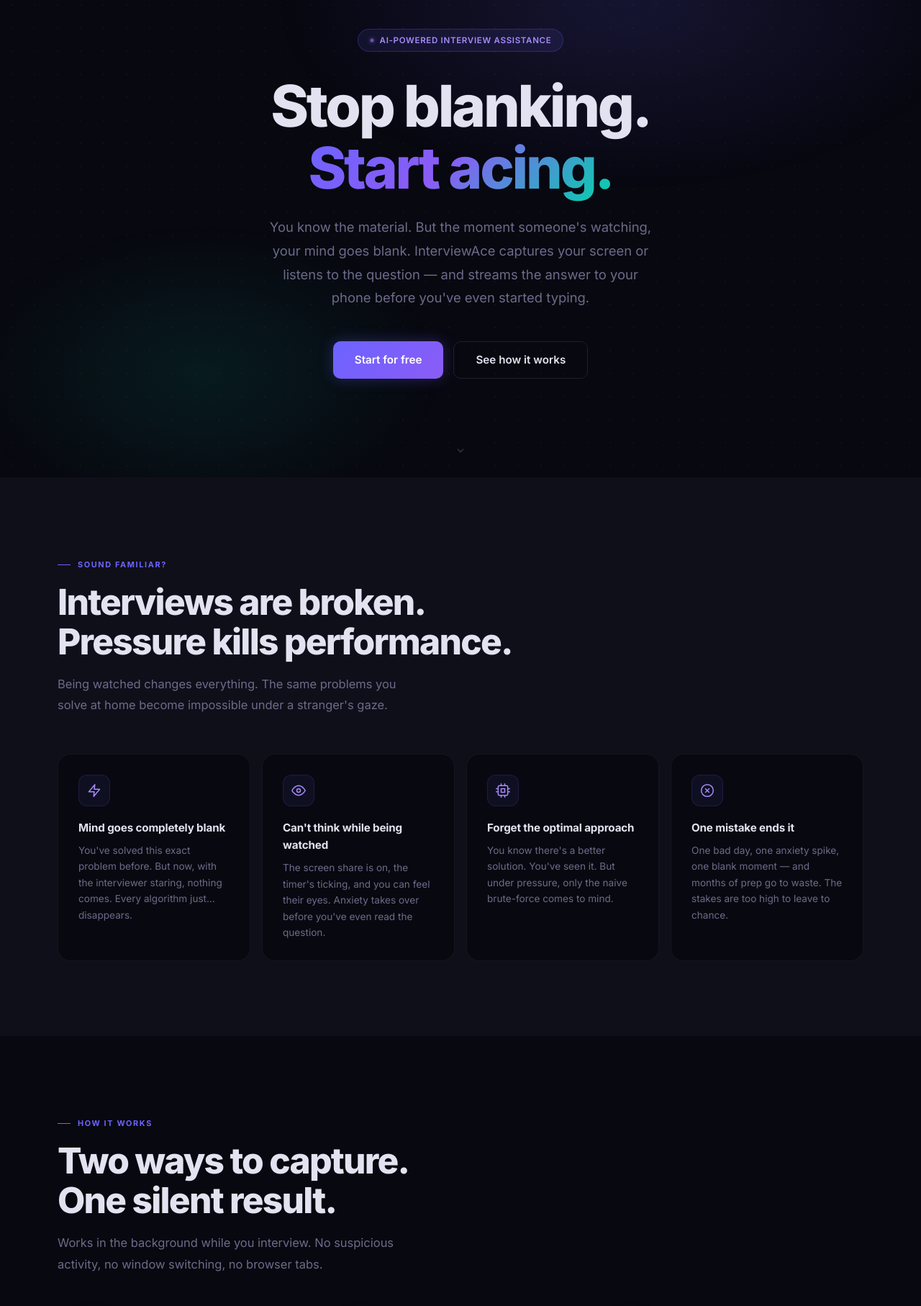
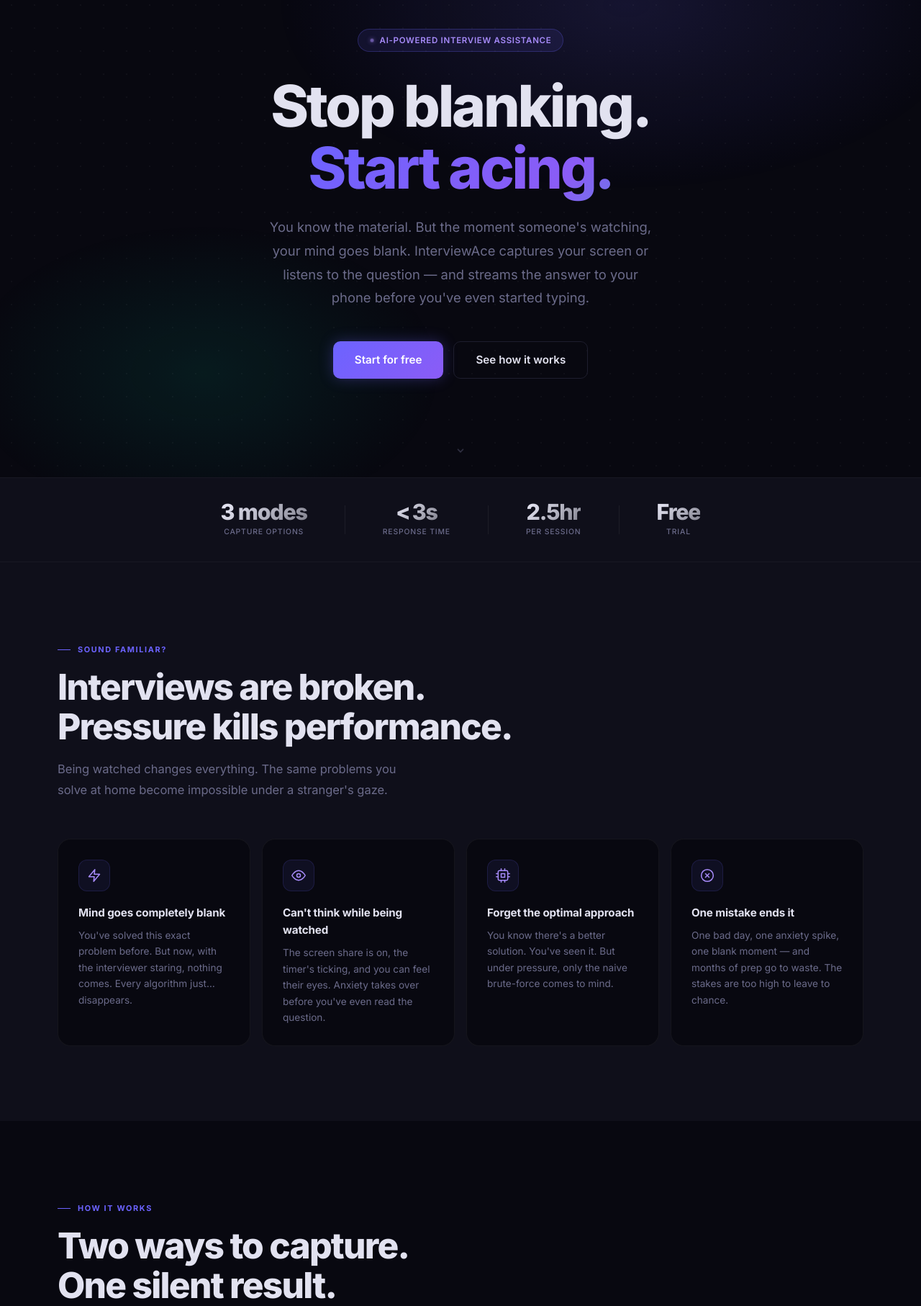
Before and after one commit to cjcol01/interview-us-too, a FastAPI app: page / in a window 1280 px wide. Shown: the part 137-1951 px from the top of the page at 72% size. Run offline with FastAPI, Linux system fonts and the light colour scheme; parts of the project's set-up code (start-up, migrations or seed data) failed here and were passed over.

Commit message:
further landing page polish

```diff
--- a/css/landing.css
+++ b/css/landing.css
@@ -226,6 +226,8 @@
   padding: 28px;
   transition: border-color 0.25s, transform 0.25s;
   cursor: default;
+  position: relative;
+  overflow: hidden;
 }
 .pain-card:hover {
   border-color: rgba(108,99,255,0.35);
@@ -1323,3 +1345,114 @@
   .demo-tabs { gap: 6px; }
   .demo-tab { font-size: 0.72rem; padding: 7px 12px; }
 }
+
+/* ── Scroll Entrance Animations ── */
+.reveal {
+  opacity: 0;
+  transform: translateY(24px);
+  transition: opacity 0.6s cubic-bezier(0.16,1,0.3,1), transform 0.6s cubic-bezier(0.16,1,0.3,1);
+}
+.reveal.visible {
+  opacity: 1;
+  transform: none;
+}
+.pain-grid .reveal:nth-child(2) { transition-delay: 0.08s; }
+.pain-grid .reveal:nth-child(3) { transition-delay: 0.16s; }
+.pain-grid .reveal:nth-child(4) { transition-delay: 0.24s; }
+.steps .reveal:nth-child(2) { transition-delay: 0.1s; }
+.steps .reveal:nth-child(3) { transition-delay: 0.2s; }
+.features-bento .reveal:nth-child(2) { transition-delay: 0.06s; }
+.features-bento .reveal:nth-child(3) { transition-delay: 0.12s; }
+.features-bento .reveal:nth-child(4) { transition-delay: 0.18s; }
+.features-bento .reveal:nth-child(5) { transition-delay: 0.24s; }
+.features-bento .reveal:nth-child(6) { transition-delay: 0.30s; }
+.referral-rewards .reveal:nth-child(2) { transition-delay: 0.08s; }
+.referral-rewards .reveal:nth-child(3) { transition-delay: 0.16s; }
+.referral-visual .reveal:nth-child(2) { transition-delay: 0.08s; }
+.referral-visual .reveal:nth-child(3) { transition-delay: 0.16s; }
+.pricing-grid .reveal:nth-child(2) { transition-delay: 0.1s; }
+
+/* ── Cursor-Tracking Card Spotlight ── */
+.pain-card, .feature {
+  --mx: 50%; --my: 50%;
+}
+.pain-card::before, .feature::before {
+  content: '';
+  position: absolute;
+  inset: 0;
+  border-radius: inherit;
+  background: radial-gradient(400px circle at var(--mx) var(--my), rgba(108,99,255,0.08), transparent 70%);
+  opacity: 0;
+  transition: opacity 0.35s;
+  pointer-events: none;
+  z-index: 0;
+}
+.pain-card:hover::before { opacity: 1; }
+.feature:hover::before { opacity: 1; }
+.pain-card > *, .feature > * { position: relative; z-index: 1; }
+
+/* ── Stats Strip ── */
+.stats-strip {
+  display: flex;
+  align-items: center;
+  justify-content: center;
+  padding: 32px 24px;
+  background: var(--surface);
+  border-top: 1px solid rgba(255,255,255,0.04);
+  border-bottom: 1px solid rgba(255,255,255,0.04);
+}
+.stat-item {
+  display: flex;
+  flex-direction: column;
+  align-items: center;
+  gap: 5px;
+  padding: 0 52px;
+  text-align: center;
+}
+.stat-num {
+  font-size: 1.9rem;
+  font-weight: 800;
+  letter-spacing: -0.04em;
+  line-height: 1;
+  background: linear-gradient(135deg, var(--text) 10%, rgba(226,226,240,0.55) 100%);
+  -webkit-background-clip: text;
+  -webkit-text-fill-color: transparent;
+  background-clip: text;
+}
+.stat-label {
+  font-size: 0.65rem;
+  color: var(--muted);
+  font-weight: 500;
+  letter-spacing: 0.08em;
+  text-transform: uppercase;
+}
+.stat-div {
+  width: 1px;
+  height: 40px;
+  background: rgba(255,255,255,0.06);
+  flex-shrink: 0;
+}
+@media (max-width: 640px) {
+  .stats-strip { flex-wrap: wrap; gap: 28px; padding: 28px 20px; }
+  .stat-div { display: none; }
+  .stat-item { padding: 0 16px; }
+}
+
+/* ── Hero Gradient Shimmer ── */
+.hero h1 span {
+  background-size: 200% auto;
+  animation: shimmer 2.5s ease-out forwards;
+}
+@keyframes shimmer {
+  0%   { background-position: 0% center; }
+  100% { background-position: 200% center; }
+}
+@media (prefers-reduced-motion: reduce) { .hero h1 span { animation: none; } }
+
+/* ── Pricing Card Breathing Glow ── */
+@keyframes plan-glow {
+  0%, 100% { box-shadow: 0 0 0 1px rgba(108,99,255,0.45), 0 0 28px rgba(108,99,255,0.12); }
+  50%       { box-shadow: 0 0 0 1px rgba(108,99,255,0.7),  0 0 52px rgba(108,99,255,0.24); }
+}
+.plan.featured { animation: plan-glow 3.5s ease-in-out infinite; }
+@media (prefers-reduced-motion: reduce) { .plan.featured { animation: none; } }
--- a/templates/landing.html
+++ b/templates/landing.html
@@ -21,7 +21,7 @@
       <a class="btn btn-primary" href="/app">Go to app</a>
       {% else %}
       <a class="btn btn-outline" href="/login">Sign in</a>
-      <a class="btn btn-primary" href="/login">Get started</a>
+      <a class="btn btn-primary" href="/login?register=1">Get started</a>
       {% endif %}
     </div>
   </nav>
@@ -39,7 +39,7 @@
         {% if user %}
         <a class="btn btn-primary btn-lg" href="/app">Go to app</a>
         {% else %}
-        <a class="btn btn-primary btn-lg" href="/login">Start for free</a>
+        <a class="btn btn-primary btn-lg" href="/login?register=1">Start for free</a>
         {% endif %}
         <a class="btn btn-outline btn-lg" href="#how-it-works">See how it works</a>
       </div>
@@ -51,15 +51,38 @@
     </div>
   </section>
 
+  <!-- Stats Strip -->
+  <div class="stats-strip reveal">
+    <div class="stat-item">
+      <span class="stat-num" data-count="3" data-suffix=" modes">3 modes</span>
+      <span class="stat-label">capture options</span>
+    </div>
+    <div class="stat-div"></div>
+    <div class="stat-item">
+      <span class="stat-num">&lt;&thinsp;3s</span>
+      <span class="stat-label">response time</span>
+    </div>
+    <div class="stat-div"></div>
+    <div class="stat-item">
+      <span class="stat-num" data-count="2.5" data-suffix="hr">2.5hr</span>
+      <span class="stat-label">per session</span>
+    </div>
+    <div class="stat-div"></div>
+    <div class="stat-item">
+      <span class="stat-num">Free</span>
+      <span class="stat-label">trial</span>
+    </div>
+  </div>
+
   <!-- Pain Points -->
   <section class="pain">
     <div class="container">
-      <div class="section-label">Sound familiar?</div>
-      <h2>Interviews are broken.<br>Pressure kills performance.</h2>
-      <p class="section-sub">Being watched changes everything. The same problems you solve at home become impossible under a stranger's gaze.</p>
+      <div class="section-label reveal">Sound familiar?</div>
+      <h2 class="reveal">Interviews are broken.<br>Pressure kills performance.</h2>
+      <p class="section-sub reveal">Being watched changes everything. The same problems you solve at home become impossible under a stranger's gaze.</p>
 
       <div class="pain-grid">
-        <div class="pain-card">
+        <div class="pain-card reveal">
           <div class="pain-icon">
             <svg width="20" height="20" viewBox="0 0 24 24" fill="none" stroke="currentColor" stroke-width="1.8" stroke-linecap="round" stroke-linejoin="round">
               <path d="M13 2L3 14h9l-1 8 10-12h-9l1-8z"/>
@@ -68,7 +91,7 @@
           <h3>Mind goes completely blank</h3>
           <p>You've solved this exact problem before. But now, with the interviewer staring, nothing comes. Every algorithm just&hellip; disappears.</p>
         </div>
-        <div class="pain-card">
+        <div class="pain-card reveal">
           <div class="pain-icon">
             <svg width="20" height="20" viewBox="0 0 24 24" fill="none" stroke="currentColor" stroke-width="1.8" stroke-linecap="round" stroke-linejoin="round">
               <path d="M1 12s4-8 11-8 11 8 11 8-4 8-11 8-11-8-11-8z"/>
@@ -78,7 +101,7 @@
           <h3>Can't think while being watched</h3>
           <p>The screen share is on, the timer's ticking, and you can feel their eyes. Anxiety takes over before you've even read the question.</p>
         </div>
-        <div class="pain-card">
+        <div class="pain-card reveal">
           <div class="pain-icon">
             <svg width="20" height="20" viewBox="0 0 24 24" fill="none" stroke="currentColor" stroke-width="1.8" stroke-linecap="round" stroke-linejoin="round">
               <rect x="4" y="4" width="16" height="16" rx="2"/>
@@ -92,7 +115,7 @@
           <h3>Forget the optimal approach</h3>
           <p>You know there's a better solution. You've seen it. But under pressure, only the naive brute-force comes to mind.</p>
         </div>
-        <div class="pain-card">
+        <div class="pain-card reveal">
           <div class="pain-icon">
             <svg width="20" height="20" viewBox="0 0 24 24" fill="none" stroke="currentColor" stroke-width="1.8" stroke-linecap="round" stroke-linejoin="round">
               <circle cx="12" cy="12" r="10"/>
@@ -110,26 +133,26 @@
   <!-- How it works -->
   <section id="how-it-works">
     <div class="container">
-      <div class="section-label">How it works</div>
-      <h2>Two ways to capture.<br>One silent result.</h2>
-      <p class="section-sub">Works in the background while you interview. No suspicious activity, no window switching, no browser tabs.</p>
+      <div class="section-label reveal">How it works</div>
+      <h2 class="reveal">Two ways to capture.<br>One silent result.</h2>
+      <p class="section-sub reveal">Works in the background while you interview. No suspicious activity, no window switching, no browser tabs.</p>
 
       <div class="steps">
-        <div class="step">
+        <div class="step reveal">
           <div class="step-num">1</div>
           <div>
             <h3>Tap or hold a hidden hotkey</h3>
             <p><strong>Tap</strong> to capture your screen instantly &mdash; intercepted at the OS level, invisible to screen-monitoring software. <strong>Hold</strong> while the interviewer speaks and release to send their words straight to AI.</p>
           </div>
         </div>
-        <div class="step">
+        <div class="step reveal">
           <div class="step-num">2</div>
           <div>
             <h3>AI reads or listens</h3>
             <p>For screenshots, Claude reads the problem, detects the language, and generates a solution with complexity analysis. For voice, Whisper transcribes first, then Claude reasons through it &mdash; same output, hands-free input.</p>
           </div>
         </div>
-        <div class="step">
+        <div class="step reveal">
           <div class="step-num">3</div>
           <div>
             <h3>Answer streams to your phone</h3>
@@ -143,9 +166,9 @@
   <!-- Demo -->
   <section class="demo" id="demo">
     <div class="container">
-      <div class="section-label">See it in action</div>
-      <h2>The interview continues.<br><span style="background:linear-gradient(135deg,var(--accent),#8b5cf6,var(--accent2));-webkit-background-clip:text;-webkit-text-fill-color:transparent;background-clip:text;">The answer's already there.</span></h2>
-      <p class="section-sub">Three ways to use it &mdash; all streaming to your phone while you stay focused.</p>
+      <div class="section-label reveal">See it in action</div>
+      <h2 class="reveal">The interview continues.<br><span style="background:linear-gradient(135deg,var(--accent),#8b5cf6,var(--accent2));-webkit-background-clip:text;-webkit-text-fill-color:transparent;background-clip:text;">The answer's already there.</span></h2>
+      <p class="section-sub reveal">Three ways to use it &mdash; all streaming to your phone while you stay focused.</p>
 
       <!-- Scenario tabs -->
       <div class="demo-tabs">
@@ -619,13 +642,13 @@
   <!-- Features Bento -->
   <section class="features" id="features">
     <div class="container">
-      <div class="section-label">Features</div>
-      <h2>Everything you need.<br>Nothing they'll notice.</h2>
+      <div class="section-label reveal">Features</div>
+      <h2 class="reveal">Everything you need.<br>Nothing they'll notice.</h2>
 
       <div class="features-bento">
 
         <!-- feat-a: Undetectable — 2-col wide -->
-        <div class="feature feat-a">
+        <div class="feature feat-a reveal">
           <div class="feature-icon">
             <svg width="20" height="20" viewBox="0 0 24 24" fill="none" stroke="currentColor" stroke-width="1.8" stroke-linecap="round" stroke-linejoin="round">
               <path d="M12 22s8-4 8-10V5l-8-3-8 3v7c0 6 8 10 8 10z"/>
@@ -644,7 +667,7 @@
         </div>
 
         <!-- feat-b: Streams to phone -->
-        <div class="feature feat-b">
+        <div class="feature feat-b reveal">
           <div class="feature-icon">
             <svg width="20" height="20" viewBox="0 0 24 24" fill="none" stroke="currentColor" stroke-width="1.8" stroke-linecap="round" stroke-linejoin="round">
               <rect x="5" y="2" width="14" height="20" rx="2"/>
@@ -657,7 +680,7 @@
         </div>
 
         <!-- feat-c: Screen or voice -->
-        <div class="feature feat-c">
+        <div class="feature feat-c reveal">
           <div class="feature-icon">
             <svg width="20" height="20" viewBox="0 0 24 24" fill="none" stroke="currentColor" stroke-width="1.8" stroke-linecap="round" stroke-linejoin="round">
               <path d="M12 1a3 3 0 0 0-3 3v8a3 3 0 0 0 6 0V4a3 3 0 0 0-3-3z"/>
@@ -672,7 +695,7 @@
         </div>
 
         <!-- feat-d: Instant replay -->
-        <div class="feature feat-d">
+        <div class="feature feat-d reveal">
           <div class="feature-icon">
             <svg width="20" height="20" viewBox="0 0 24 24" fill="none" stroke="currentColor" stroke-width="1.8" stroke-linecap="round" stroke-linejoin="round">
               <polyline points="1 4 1 10 7 10"/>
@@ -685,7 +708,7 @@
         </div>
 
         <!-- feat-e: Smart analysis — 2-col wide -->
-        <div class="feature feat-e">
+        <div class="feature feat-e reveal">
           <div class="feature-icon">
             <svg width="20" height="20" viewBox="0 0 24 24" fill="none" stroke="currentColor" stroke-width="1.8" stroke-linecap="round" stroke-linejoin="round">
               <polyline points="22 12 18 12 15 21 9 3 6 12 2 12"/>
@@ -697,7 +720,7 @@
         </div>
 
         <!-- feat-f: Live calls + recorded tests -->
-        <div class="feature feat-f">
+        <div class="feature feat-f reveal">
           <div class="feature-icon">
             <svg width="20" height="20" viewBox="0 0 24 24" fill="none" stroke="currentColor" stroke-width="1.8" stroke-linecap="round" stroke-linejoin="round">
               <path d="M15 10l4.553-2.277A1 1 0 0 1 21 8.618v6.764a1 1 0 0 1-1.447.894L15 14"/>
@@ -716,13 +739,13 @@
   <!-- Referral -->
   <section id="referral" class="referral">
     <div class="container">
-      <div class="section-label">Refer &amp; earn</div>
-      <h2>Share the edge.<br>Get rewarded.</h2>
-      <p class="section-sub">Invite a friend to InterviewAce. Every time they buy, you both earn &mdash; no limits on referrals.</p>
+      <div class="section-label reveal">Refer &amp; earn</div>
+      <h2 class="reveal">Share the edge.<br>Get rewarded.</h2>
+      <p class="section-sub reveal">Invite a friend to InterviewAce. Every time they buy, you both earn &mdash; no limits on referrals.</p>
 
       <div class="referral-inner">
         <div class="referral-rewards">
-          <div class="reward-row">
+          <div class="reward-row reveal">
             <div class="reward-icon green">
               <svg width="16" height="16" viewBox="0 0 24 24" fill="none" stroke="currentColor" stroke-width="2" stroke-linecap="round" stroke-linejoin="round">
                 <path d="M13 2L3 14h9l-1 8 10-12h-9l1-8z"/>
@@ -735,7 +758,7 @@
             <div class="reward-amount">+£2</div>
           </div>
 
-          <div class="reward-row">
+          <div class="reward-row reveal">
             <div class="reward-icon green">
               <svg width="16" height="16" viewBox="0 0 24 24" fill="none" stroke="currentColor" stroke-width="2" stroke-linecap="round" stroke-linejoin="round">
                 <polyline points="17 1 21 5 17 9"/>
@@ -751,7 +774,7 @@
             <div class="reward-amount">+£3</div>
           </div>
 
-          <div class="reward-row">
+          <div class="reward-row reveal">
             <div class="reward-icon purple">
               <svg width="16" height="16" viewBox="0 0 24 24" fill="none" stroke="currentColor" stroke-width="2" stroke-linecap="round" stroke-linejoin="round">
                 <polyline points="20 12 20 22 4 22 4 12"/>
@@ -773,24 +796,24 @@
             Get your referral link &rarr;
           </a>
           {% else %}
-          <a class="btn btn-primary" href="/login" style="align-self:flex-start;margin-top:8px;">
+          <a class="btn btn-primary" href="/login?register=1" style="align-self:flex-start;margin-top:8px;">
             Sign up to refer friends &rarr;
           </a>
           {% endif %}
         </div>
 
         <div class="referral-visual">
-          <div class="flow-card">
+          <div class="flow-card reveal">
             <h3>£5</h3>
             <p>maximum credit per referral you earn</p>
           </div>
           <div class="flow-divider"><span>and</span></div>
-          <div class="flow-card">
+          <div class="flow-card reveal">
             <h3>&#8734;</h3>
             <p>no limit on how many friends you refer</p>
           </div>
           <div class="flow-divider"><span>plus</span></div>
-          <div class="flow-card" style="border-color:rgba(0,212,170,0.18);background:linear-gradient(160deg,rgba(0,212,170,0.04),var(--surface));">
+          <div class="flow-card reveal" style="border-color:rgba(0,212,170,0.18);background:linear-gradient(160deg,rgba(0,212,170,0.04),var(--surface));">
             <h3 style="font-size:1rem;font-weight:700;background:none;-webkit-text-fill-color:var(--text);">Credits apply to your next bill automatically</h3>
             <p style="margin-top:6px;">No voucher codes, no manual redemption</p>
           </div>
@@ -802,12 +825,12 @@
   <!-- Pricing -->
   <section id="pricing">
     <div class="container">
-      <div class="section-label">Pricing</div>
-      <h2>Start free. Pay when it matters.</h2>
-      <p class="section-sub">Try a free 10-minute trial session with no card needed. Upgrade when you're ready.</p>
+      <div class="section-label reveal">Pricing</div>
+      <h2 class="reveal">Start free. Pay when it matters.</h2>
+      <p class="section-sub reveal">Try a free 10-minute trial session with no card needed. Upgrade when you're ready.</p>
 
       <div class="pricing-grid">
-        <div class="plan">
+        <div class="plan reveal">
           <div class="plan-name">Sessions</div>
           <div class="plan-price">£2 <span>/ 2 sessions</span></div>
           <div style="font-size:0.7rem;color:#a78bfa;margin-bottom:8px;font-weight:500;">Introductory offer &mdash; usually £15 for 3 sessions</div>
@@ -818,10 +841,10 @@
             <li>Instant replay</li>
             <li>Sessions never expire</li>
           </ul>
-          <a class="btn btn-outline" href="/login" style="width:100%;justify-content:center;">Get started</a>
+          <a class="btn btn-outline" href="/login?register=1" style="width:100%;justify-content:center;">Get started</a>
         </div>
 
-        <div class="plan featured">
+        <div class="plan featured reveal">
           <div class="plan-badge">Most popular</div>
           <div class="plan-name">Unlimited</div>
           <div class="plan-price">£25 <span>/ month</span></div>
@@ -832,7 +855,7 @@
             <li>Instant replay</li>
             <li>Cancel anytime</li>
           </ul>
-          <a class="btn btn-primary" href="/login" style="width:100%;justify-content:center;">Start unlimited</a>
+          <a class="btn btn-primary" href="/login?register=1" style="width:100%;justify-content:center;">Start unlimited</a>
         </div>
       </div>
 
@@ -840,23 +863,91 @@
         {% if user %}
         <a href="/app" style="color:var(--accent);text-decoration:none;">Go to your dashboard &rarr;</a>
         {% else %}
-        No card needed to try &mdash; <a href="/login" style="color:var(--accent);text-decoration:none;">start with a free 10-minute session &rarr;</a>
+        No card needed to try &mdash; <a href="/login?register=1" style="color:var(--accent);text-decoration:none;">start with a free 10-minute session &rarr;</a>
         {% endif %}
       </p>
     </div>
   </section>
 
   <!-- CTA Banner -->
-  <div class="cta-banner">
+  <div class="cta-banner reveal">
     <div class="section-label">Get started today</div>
     <h2>Your next interview<br>doesn't have to be a gamble.</h2>
     <p>Join developers who stopped leaving it to chance.</p>
     {% if user %}
     <a class="btn btn-primary btn-lg" href="/app">Go to app</a>
     {% else %}
-    <a class="btn btn-primary btn-lg" href="/login">Create your free account</a>
+    <a class="btn btn-primary btn-lg" href="/login?register=1">Create your free account</a>
     {% endif %}
   </div>
+
+  <script>
+  (function () {
+    var noMotion = window.matchMedia('(prefers-reduced-motion: reduce)').matches;
+
+    /* ── Scroll Entrance Animations ── */
+    if (!noMotion && 'IntersectionObserver' in window) {
+      var revealObs = new IntersectionObserver(function (entries) {
+        entries.forEach(function (e) {
+          if (e.isIntersecting) {
+            e.target.classList.add('visible');
+            revealObs.unobserve(e.target);
+          }
+        });
+      }, { threshold: 0.1 });
+      document.querySelectorAll('.reveal').forEach(function (el) {
+        revealObs.observe(el);
+      });
+    } else {
+      document.querySelectorAll('.reveal').forEach(function (el) {
+        el.classList.add('visible');
+      });
+    }
+
+    /* ── Cursor-Tracking Card Spotlight ── */
+    if (!noMotion) {
+      document.querySelectorAll('.pain-card, .feature').forEach(function (card) {
+        card.addEventListener('mousemove', function (e) {
+          var r = card.getBoundingClientRect();
+          card.style.setProperty('--mx', (e.clientX - r.left) + 'px');
+          card.style.setProperty('--my', (e.clientY - r.top) + 'px');
+        });
+      });
+    }
+
+    /* ── Stats Strip Count-Up ── */
+    function countUp(el, target, suffix, duration) {
+      var isDecimal = target % 1 !== 0;
+      var start = 0;
+      var startTime = null;
+      function step(ts) {
+        if (!startTime) startTime = ts;
+        var prog = Math.min((ts - startTime) / duration, 1);
+        var ease = 1 - Math.pow(1 - prog, 3);
+        var val = start + (target - start) * ease;
+        el.textContent = (isDecimal ? val.toFixed(1) : Math.round(val)) + suffix;
+        if (prog < 1) requestAnimationFrame(step);
+        else el.textContent = (isDecimal ? target.toFixed(1) : target) + suffix;
+      }
+      requestAnimationFrame(step);
+    }
+
+    var statsStrip = document.querySelector('.stats-strip');
+    if (statsStrip && 'IntersectionObserver' in window) {
+      var statsObs = new IntersectionObserver(function (entries) {
+        if (entries[0].isIntersecting) {
+          statsStrip.querySelectorAll('.stat-num[data-count]').forEach(function (el) {
+            var target = parseFloat(el.getAttribute('data-count'));
+            var suffix = el.getAttribute('data-suffix') || '';
+            if (!noMotion) countUp(el, target, suffix, 900);
+          });
+          statsObs.disconnect();
+        }
+      }, { threshold: 0.5 });
+      statsObs.observe(statsStrip);
+    }
+  })();
+  </script>
 
   <!-- Footer -->
   <footer>
@@ -869,7 +960,7 @@
       <a href="/settings" style="color:var(--muted);font-size:0.82rem;text-decoration:none;">Settings</a>
       {% else %}
       <a href="/login" style="color:var(--muted);font-size:0.82rem;text-decoration:none;">Sign in</a>
-      <a href="/login" style="color:var(--muted);font-size:0.82rem;text-decoration:none;">Register</a>
+      <a href="/login?register=1" style="color:var(--muted);font-size:0.82rem;text-decoration:none;">Register</a>
       {% endif %}
     </div>
   </footer>
--- a/templates/login.html
+++ b/templates/login.html
@@ -52,6 +52,8 @@
   </div>
 
   <script>
+    if (new URLSearchParams(location.search).get('register')) switchTab('register');
+
     function switchTab(tab) {
       document.querySelectorAll('.tab').forEach((t, i) =>
         t.classList.toggle('active', (i === 0) === (tab === 'login'))
```
Also changed, not shown: other parts of css/landing.css (+25 -5 lines).
